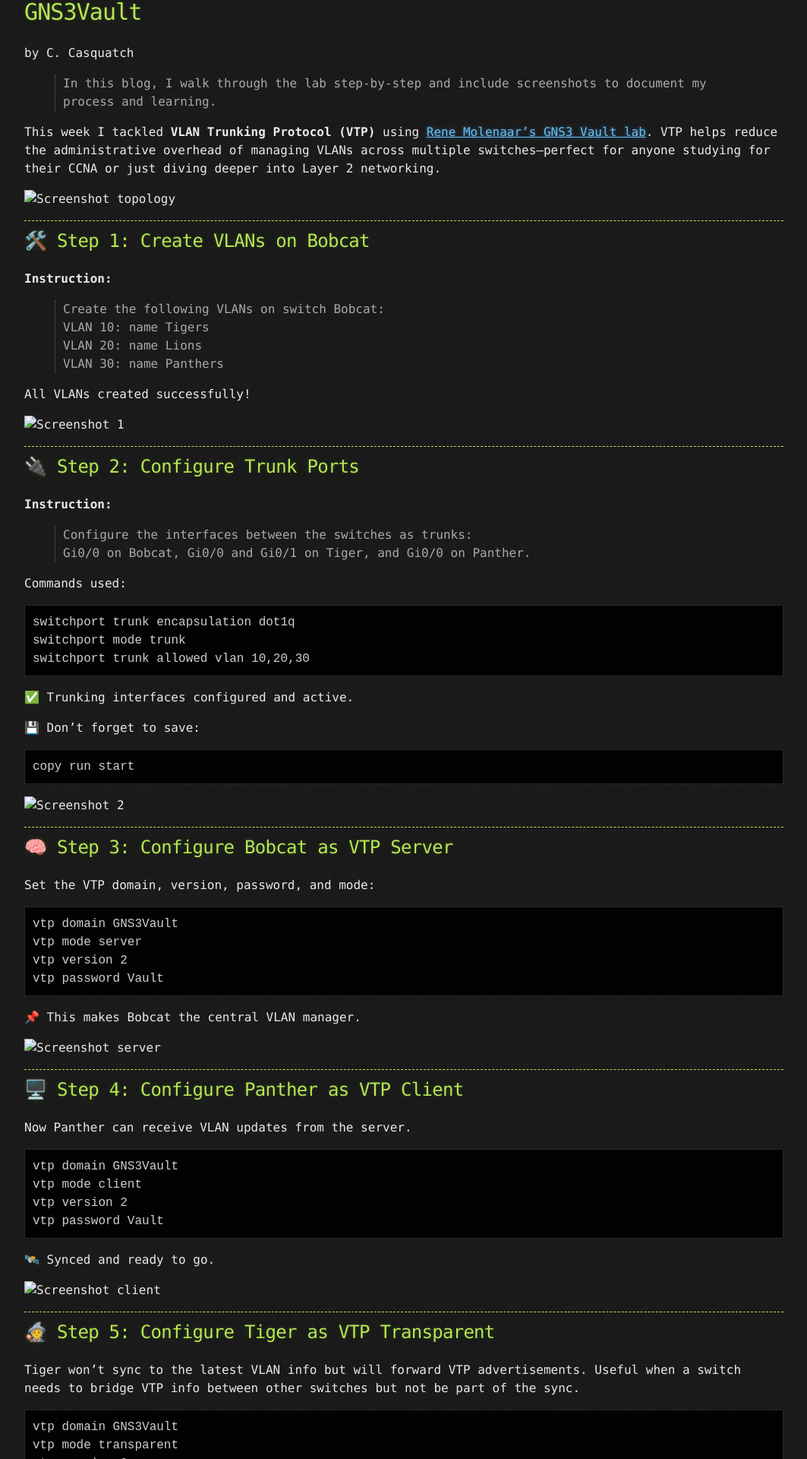
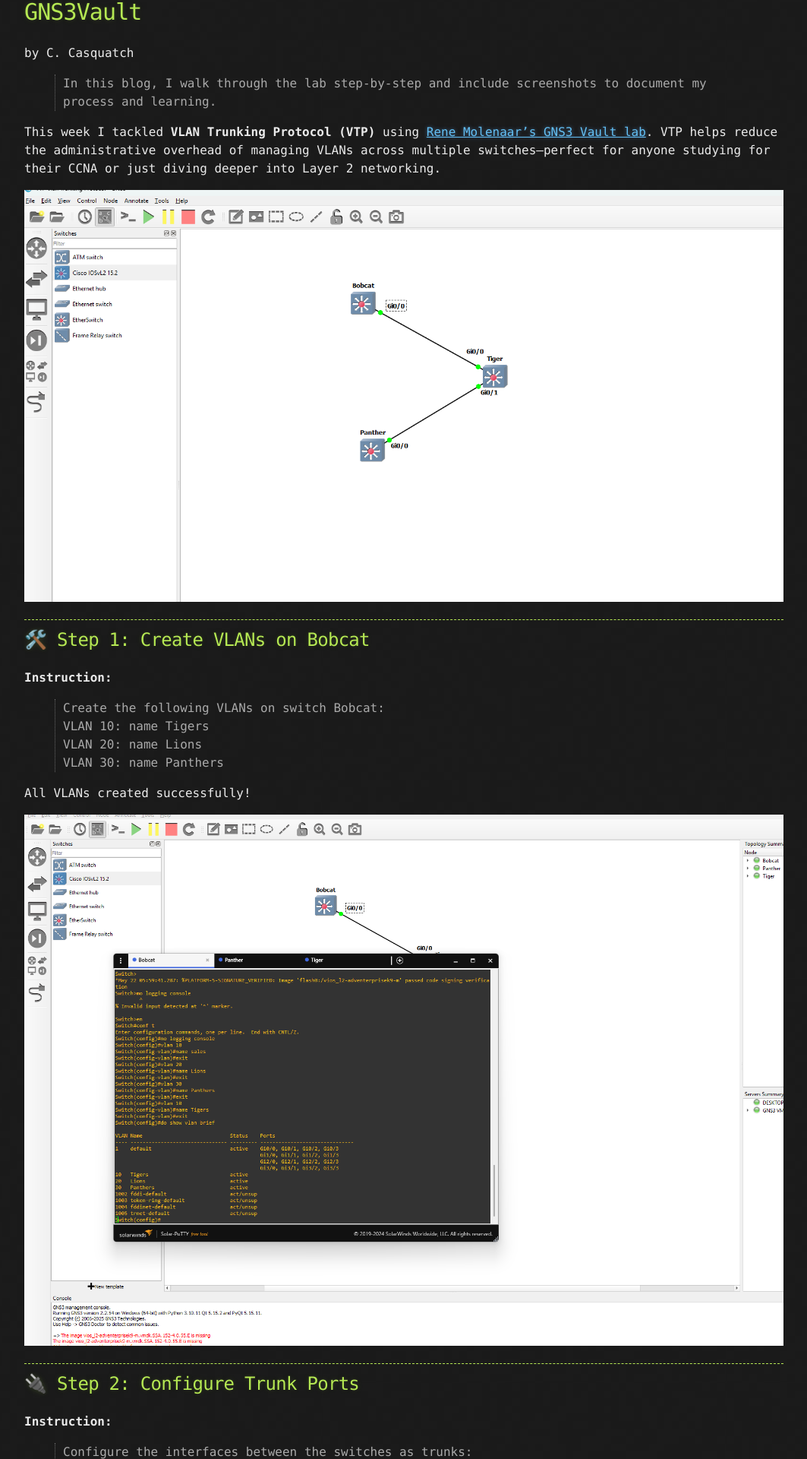
Before and after one commit to CyberCasquatch/cybercasquatch.github.io, a Jekyll site: the page built from _posts/TidBits/2025-05-23-vlansgns3.md, in a window 1280 px wide. Shown: the part 309-2229 px from the top of the page at 76% size, without its empty margins (108-1171 px from the left). Built offline with Jekyll 4.4.1, drawn with Linux system fonts in a browser that asks for light colours.

Commit message:
Update 2025-05-23-vlansgns3.md

````diff
--- a/_posts/TidBits/2025-05-23-vlansgns3.md
+++ b/_posts/TidBits/2025-05-23-vlansgns3.md
@@ -11,7 +11,7 @@
 
 This week I tackled **VLAN Trunking Protocol (VTP)** using [Rene Molenaar’s GNS3 Vault lab](https://gns3vault.com/switching/vtp-vlan-trunking-protocol). VTP helps reduce the administrative overhead of managing VLANs across multiple switches—perfect for anyone studying for their CCNA or just diving deeper into Layer 2 networking.
 
-![Screenshot topology](/assets/images/GNS3/VTPLab/topology.png)
+![Screenshot topology](/assets/images/GNS3/vlans/topology.png)
 
 ---
 
@@ -26,7 +26,7 @@
 
 All VLANs created successfully!
 
-![Screenshot 1](/assets/images/GNS3/VTPLab/vlannaming.png)
+![Screenshot 1](/assets/images/GNS3/vlans/vlannaming.png)
 
 ---
 
@@ -52,7 +52,7 @@
 copy run start
 ```
 
-![Screenshot 2](/assets/images/GNS3/VTPLab/conftrunks.png)
+![Screenshot 2](/assets/images/GNS3/vlans/conftrunks.png)
 
 ---
 
@@ -69,7 +69,7 @@
 
 📌 This makes Bobcat the central VLAN manager.
 
-![Screenshot server](/assets/images/GNS3/VTPLab/vtpserver.png)
+![Screenshot server](/assets/images/GNS3/vlans/vtpserver.png)
 
 ---
 
@@ -86,7 +86,7 @@
 
 🛰️ Synced and ready to go.
 
-![Screenshot client](/assets/images/GNS3/VTPLab/vtpclient.png)
+![Screenshot client](/assets/images/GNS3/vlans/vtpclient.png)
 
 ---
 
@@ -113,7 +113,7 @@
  switchport trunk allowed vlan all
 ```
 
-![Screenshot transparent](/assets/images/GNS3/VTPLab/vtptrans.png)
+![Screenshot transparent](/assets/images/GNS3/vlans/vtptrans.png)
 
 ---
 
@@ -131,7 +131,7 @@
 
 This helps improve network performance by preventing VLAN traffic from being flooded unnecessarily across trunk links.
 
-![Screenshot pruning](/assets/images/GNS3/VTPLab/vtppruning.png)
+![Screenshot pruning](/assets/images/GNS3/vlans/vtppruning.png)
 
 ---
 
````
